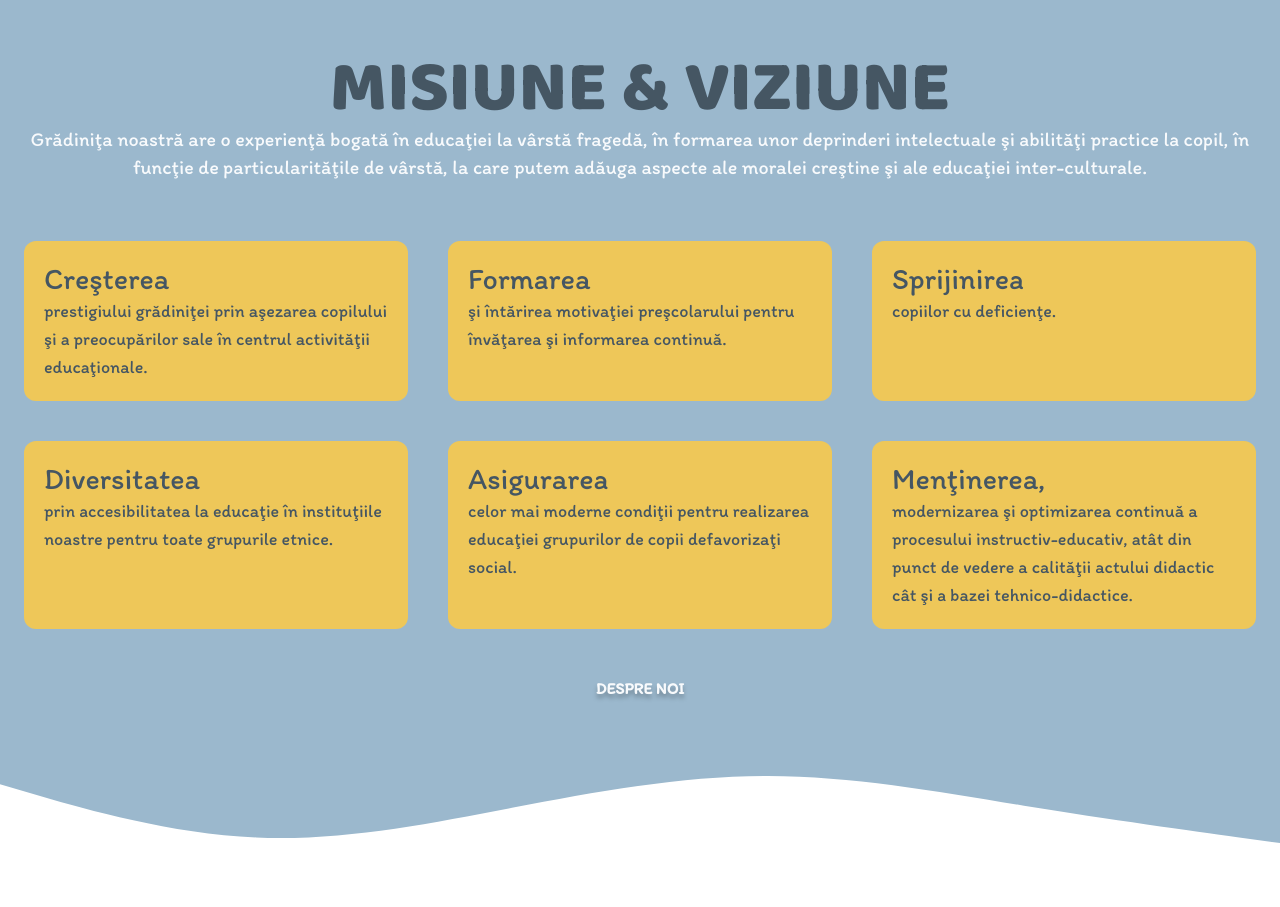
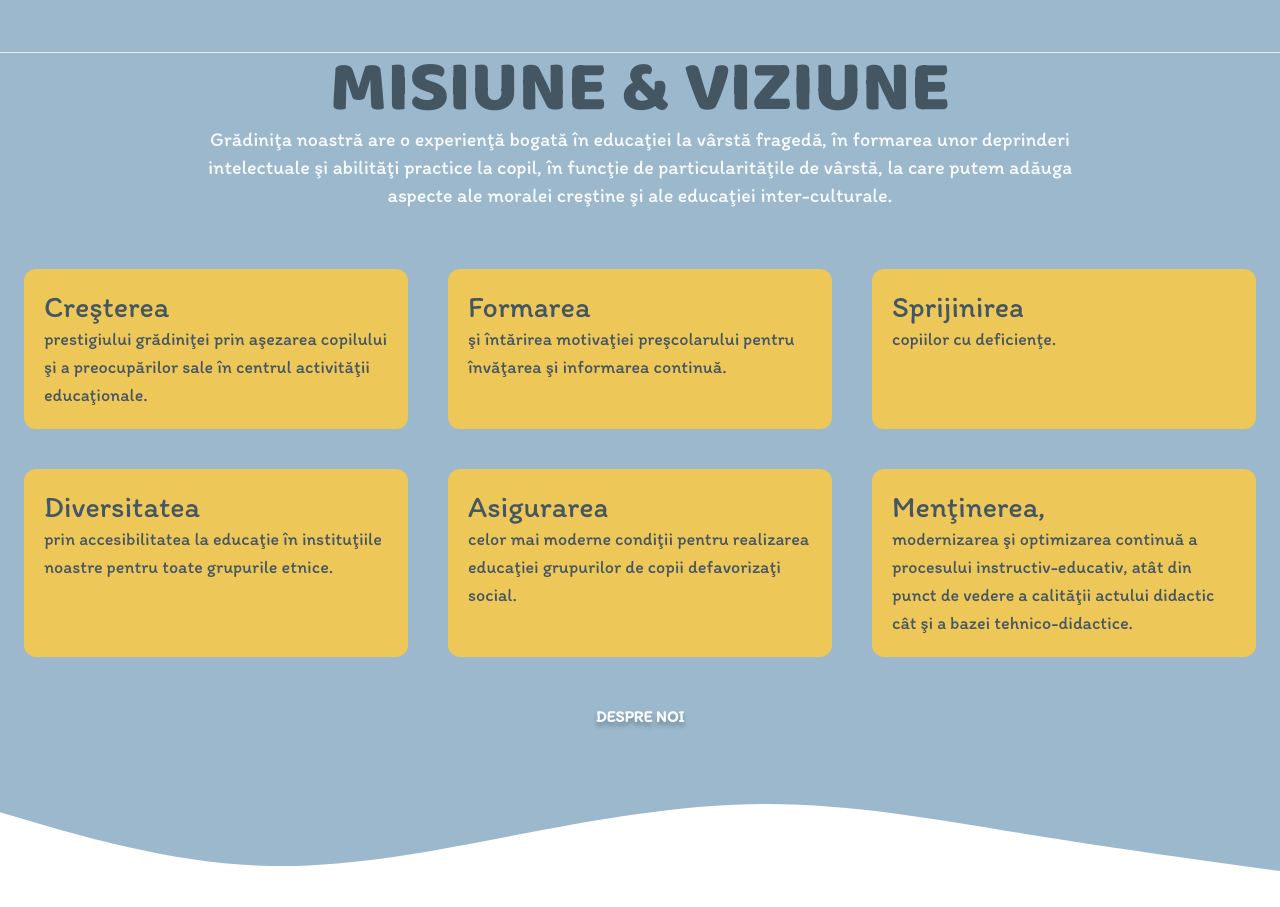
Before and after one commit to DenisWithOneN/gradi-elim, a Vue app: page / in a window 1280 px wide. Shown: the part 1320-2227 px from the top of the page. Built offline with nearby package versions, Linux system fonts and the light colour scheme; a web font is replaced by a local one.

Commit message:
added duck svg to about us upper section svg

```diff
--- a/src/components/home/AboutUs.vue
+++ b/src/components/home/AboutUs.vue
@@ -29,14 +29,15 @@ const items = [
 </script>
 <template>
   <div class="aboutup spacer"></div>
+  <!-- background -->
   <div class="bg-lightblue">
     <div class="container mx-auto flex flex-col items-center">
       <h2
-        class="text-4xl sm:text-5xl md:text-6xl lg:text-7xl uppercase font-black font-heading text-center text-darkblue"
+        class="text-darkblue text-4xl text-center font-black font-heading uppercase sm:text-5xl md:text-6xl lg:text-7xl"
       >
         misiune & viziune
       </h2>
-      <p class="text-sm md:text-xl font-body text-white text-center mx-5">
+      <p class="text-white text-sm text-center font-body max-w-sm mx-5 md:text-xl lg:max-w-4xl">
         Grădiniţa noastră are o experienţă bogată în educaţiei la vârstă
         fragedă, în formarea unor deprinderi intelectuale şi abilităţi practice
         la copil, în funcţie de particularităţile de vârstă, la care putem
@@ -52,5 +53,6 @@ const items = [
       <FilledButton text="despre noi" color="darkblue" to="/about" class="mt-5"></FilledButton>
     </div>
   </div>
+  <!-- /background -->
   <div class="aboutdown spacer"></div>
 </template>
```
Also changed, not shown: src/assets/svg/aboutUP.svg.
